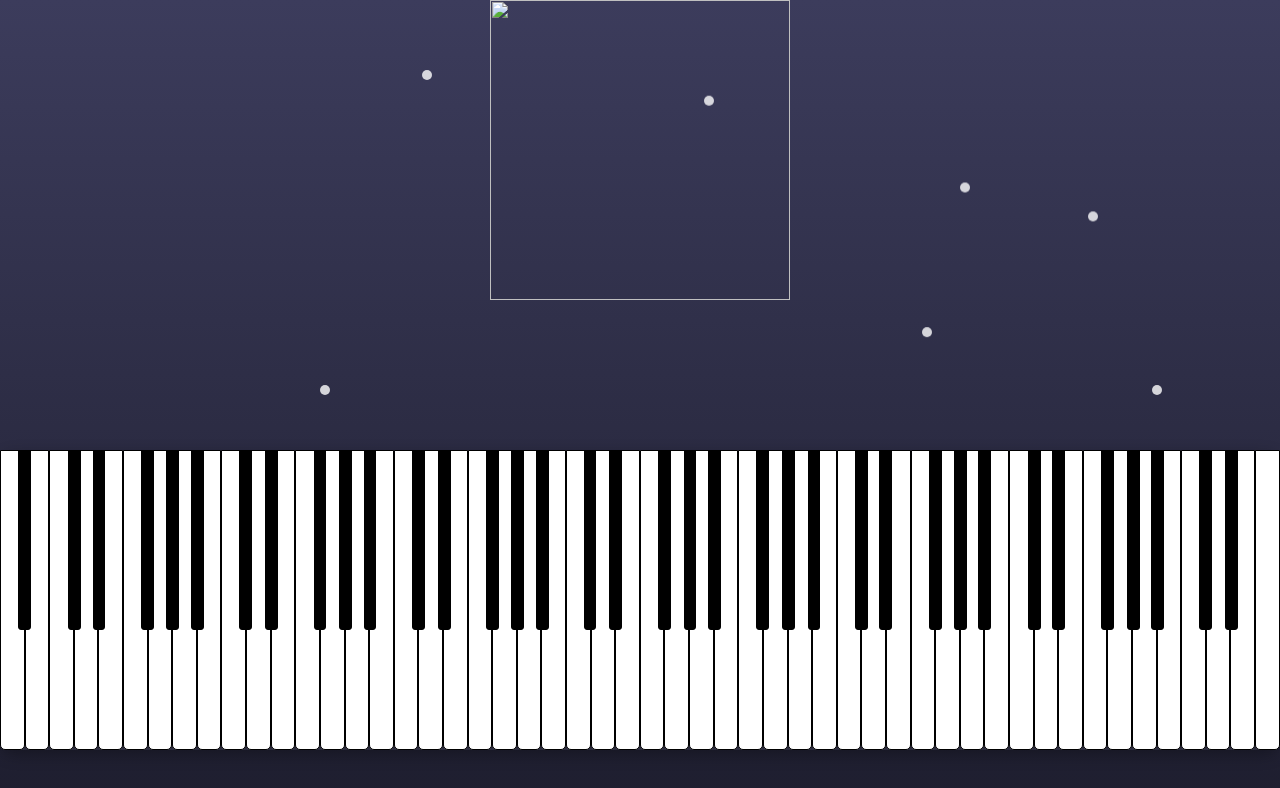
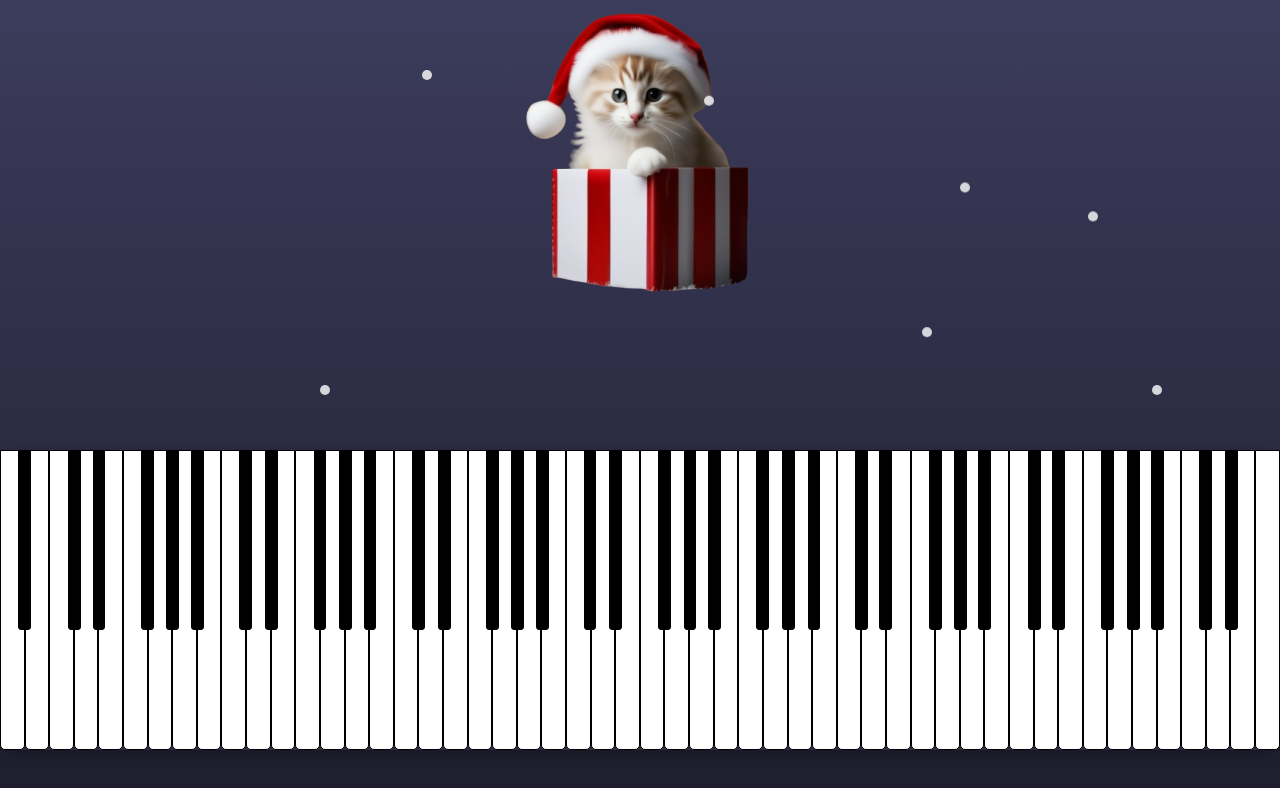
Before and after one commit to nikshved/new_year, a plain HTML site: page HappyNewYear.html in a window 1280 px wide. Drawn offline with Linux system fonts and the light colour scheme.

Commit message:
Update HappyNewYear.html

```diff
--- a/HappyNewYear.html
+++ b/HappyNewYear.html
@@ -264,7 +264,7 @@
     </div>
 
     <div id = "cat-box" class="garland-text">
-        <img id = "cat" style="width: 300px; height: 300px;" src="img/b013b41294c411eeb23cda477c0f1ee2_upscaled-removebg-preview.png">
+        <img id = "cat" style="width: 300px; height: 300px;" src="b013b41294c411eeb23cda477c0f1ee2_upscaled-removebg-preview.png">
     </div>
 
     <div id="piano-container">
```
